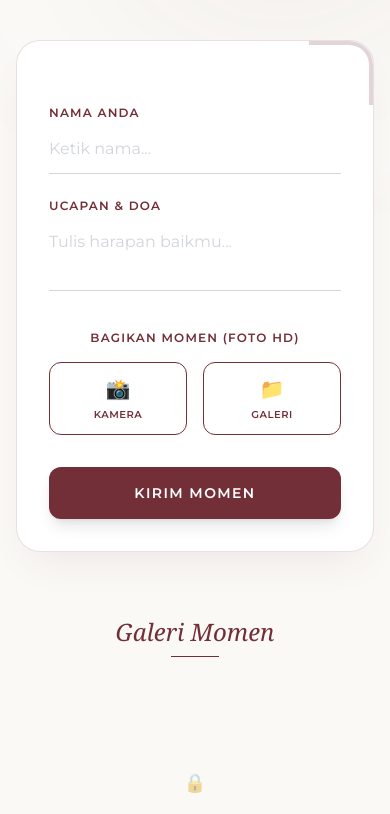
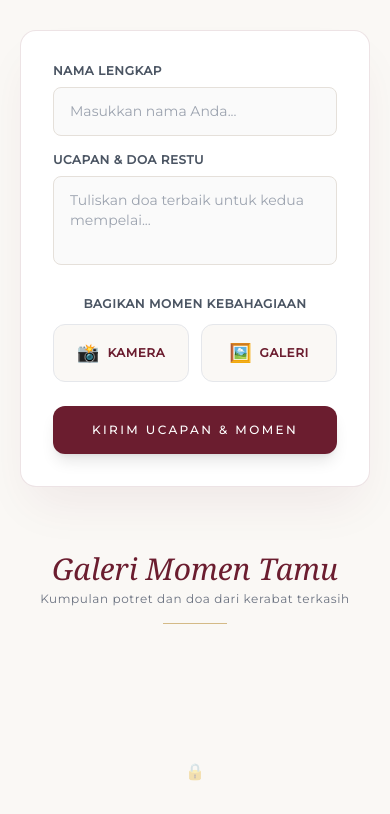
Before and after one commit to sarifarifin01/ARIFallForLINA, a plain HTML site: page index.html in a window 390 px wide. Shown: the part 175-989 px from the top of the page. Drawn offline with nearby package versions, Linux system fonts and the light colour scheme; no server answers; a web font is replaced by a local one.

Commit message:
Update index.html

```diff
--- a/index.html
+++ b/index.html
@@ -3,118 +3,134 @@
 <head>
     <meta charset="UTF-8">
     <meta name="viewport" content="width=device-width, initial-scale=1.0">
-    <title>Buku Tamu Digital - Wedding</title>
+    <title>The Wedding Celebration - Lina & Sarif</title>
     <script src="https://cdn.tailwindcss.com"></script>
-    <link href="https://fonts.googleapis.com/css2?family=Playfair+Display:ital,wght@0,500;0,700;1,500&family=Montserrat:wght@300;400;500;600&display=swap" rel="stylesheet">
+    <link href="https://fonts.googleapis.com/css2?family=Cormorant+Garamond:ital,wght@0,400;0,600;1,400&family=Montserrat:wght@300;400;500&display=swap" rel="stylesheet">
 
     <!-- Load Firebase -->
     <script src="https://www.gstatic.com/firebasejs/8.10.1/firebase-app.js"></script>
     <script src="https://www.gstatic.com/firebasejs/8.10.1/firebase-firestore.js"></script>
 
     <style>
-        :root { --maroon: #722F37; --maroon-dark: #521f25; }
-        body { font-family: 'Montserrat', sans-serif; background-color: #FAF9F6; color: #333; }
-        .font-serif { font-family: 'Playfair Display', serif; }
+        :root {
+            --maroon: #6B1D2F;
+            --maroon-dark: #4A1320;
+            --cream: #FAF8F5;
+            --gold: #C5A059;
+        }
+        body { font-family: 'Montserrat', sans-serif; background-color: var(--cream); color: #2C2C2C; }
+        .font-serif { font-family: 'Cormorant Garamond', serif; }
+
         .text-maroon { color: var(--maroon); }
         .bg-maroon { background-color: var(--maroon); }
         .border-maroon { border-color: var(--maroon); }
 
-        /* Elemen Kaca & Bayangan Lembut */
-        .card-elegant {
+        /* Kartu Kaca Mewah */
+        .card-luxury {
             background: #FFFFFF;
-            border: 1px solid rgba(114, 47, 55, 0.15);
-            box-shadow: 0 20px 40px -15px rgba(114, 47, 55, 0.1);
+            border: 1px solid rgba(107, 29, 47, 0.12);
+            box-shadow: 0 25px 50px -12px rgba(107, 29, 47, 0.08);
+            position: relative;
         }
 
-        /* Layout Galeri */
+        /* Layout Galeri Masonry */
         .masonry-grid { column-count: 1; column-gap: 1.5rem; }
         @media (min-width: 640px) { .masonry-grid { column-count: 2; } }
-        .masonry-item { break-inside: avoid; margin-bottom: 1.5rem; }
+        .masonry-item { break-inside: avoid; margin-bottom: 1.5rem; animation: fadeIn 0.8s ease forwards; }
 
-        /* Input Elegan Minimalis */
-        .input-elegant {
-            background: transparent;
-            border: none;
-            border-bottom: 1px solid #d1d5db;
-            border-radius: 0;
-            padding: 0.75rem 0;
+        @keyframes fadeIn {
+            from { opacity: 0; transform: translateY(15px); }
+            to { opacity: 1; transform: translateY(0); }
+        }
+
+        /* Garis Input Elegan */
+        .input-luxury {
+            background: #FAFAFA;
+            border: 1px solid #E5E0DA;
+            border-radius: 8px;
+            padding: 0.85rem 1rem;
             transition: all 0.3s ease;
         }
-        .input-elegant:focus {
+        .input-luxury:focus {
             outline: none;
-            border-bottom: 2px solid var(--maroon);
+            border-color: var(--maroon);
+            box-shadow: 0 0 0 3px rgba(107, 29, 47, 0.05);
+            background: #FFFFFF;
         }
     </style>
 </head>
-<body class="relative min-h-screen pb-12">
+<body class="relative min-h-screen pb-20 selection:bg-[#6B1D2F] selection:text-white">
 
-    <!-- Ornamen Abstrak Latar Belakang -->
-    <div class="fixed top-0 left-0 w-full h-2 bg-maroon z-50"></div>
-    <div class="fixed top-[-10%] right-[-5%] w-64 h-64 bg-[#722F37] rounded-full mix-blend-multiply filter blur-[100px] opacity-10 z-0 pointer-events-none"></div>
+    <!-- Garis Aksen Mewah di Atas -->
+    <div class="fixed top-0 left-0 w-full h-1.5 bg-gradient-to-r from-[var(--maroon)] via-[var(--gold)] to-[var(--maroon)] z-50"></div>
 
-    <div class="max-w-2xl mx-auto p-4 sm:p-6 relative z-10 mt-10">
+    <div class="max-w-xl mx-auto px-5 pt-12 sm:pt-16 relative z-10">
 
-        <!-- Header -->
+        <!-- Header Undangan -->
         <div class="text-center mb-12">
-            <p class="text-[10px] sm:text-xs text-gray-500 tracking-[0.4em] uppercase font-semibold mb-3">The Wedding Celebration Of</p>
-            <h1 class="text-5xl sm:text-6xl font-serif font-bold text-maroon mb-2">
+            <span class="text-[11px] tracking-[0.4em] uppercase text-[var(--gold)] font-medium block mb-3">The Wedding Celebration of</span>
+            <h1 class="text-5xl sm:text-6xl font-serif italic text-maroon font-semibold mb-3">
                 Lina & Sarif
             </h1>
-            <p class="text-sm sm:text-base text-[#722F37]/70 font-medium tracking-widest mt-4">#ARIFallForLINA</p>
+            <div class="flex items-center justify-center gap-3 my-4">
+                <div class="h-[1px] w-12 bg-[var(--gold)] opacity-60"></div>
+                <span class="text-xs tracking-[0.3em] uppercase text-gray-500 font-medium">#ARIFallForLINA</span>
+                <div class="h-[1px] w-12 bg-[var(--gold)] opacity-60"></div>
+            </div>
         </div>
 
-        <!-- Form Input -->
-        <form id="guestForm" class="card-elegant p-8 sm:p-10 rounded-3xl mb-16 space-y-8 relative overflow-hidden">
-            <!-- Dekorasi Sudut -->
-            <div class="absolute top-0 right-0 w-16 h-16 border-t-4 border-r-4 border-maroon opacity-20 rounded-tr-3xl"></div>
-
-            <div class="space-y-6 relative z-10">
+        <!-- Form Input Kartu Mewah -->
+        <form id="guestForm" class="card-luxury p-8 sm:p-10 rounded-2xl mb-16 space-y-6">
+            <div class="space-y-4">
                 <div>
-                    <label class="block text-xs font-semibold tracking-widest text-maroon uppercase mb-1">Nama Anda</label>
-                    <input type="text" id="name" required class="w-full input-elegant text-gray-800 placeholder-gray-300" placeholder="Ketik nama...">
+                    <label class="block text-xs font-semibold tracking-wider text-gray-600 uppercase mb-2">Nama Lengkap</label>
+                    <input type="text" id="name" required class="w-full input-luxury text-gray-800 text-sm" placeholder="Masukkan nama Anda...">
                 </div>
                 <div>
-                    <label class="block text-xs font-semibold tracking-widest text-maroon uppercase mb-1">Ucapan & Doa</label>
-                    <textarea id="message" required rows="2" class="w-full input-elegant text-gray-800 placeholder-gray-300 resize-none" placeholder="Tulis harapan baikmu..."></textarea>
+                    <label class="block text-xs font-semibold tracking-wider text-gray-600 uppercase mb-2">Ucapan & Doa Restu</label>
+                    <textarea id="message" required rows="3" class="w-full input-luxury text-gray-800 text-sm resize-none" placeholder="Tuliskan doa terbaik untuk kedua mempelai..."></textarea>
                 </div>
             </div>
 
-            <!-- Area Unggah Foto HD -->
-            <div class="relative z-10">
-                <label class="block text-xs font-semibold tracking-widest text-maroon uppercase mb-4 text-center">Bagikan Momen (Foto HD)</label>
+            <!-- Bagian Unggah Foto -->
+            <div>
+                <label class="block text-xs font-semibold tracking-wider text-gray-600 uppercase mb-3 text-center">Bagikan Momen Kebahagiaan</label>
 
                 <input type="file" id="photoCamera" accept="image/*" capture="environment" class="hidden" onchange="previewFile('photoCamera')">
                 <input type="file" id="photoGallery" accept="image/*" class="hidden" onchange="previewFile('photoGallery')">
 
-                <div class="flex gap-4">
-                    <button type="button" onclick="document.getElementById('photoCamera').click()" class="flex-1 bg-white border border-maroon text-maroon hover:bg-[#722F37] hover:text-white p-3 rounded-xl flex flex-col items-center justify-center gap-1 transition duration-300">
-                        <span class="text-xl">📸</span>
-                        <span class="text-[10px] font-bold tracking-wider uppercase">Kamera</span>
+                <div class="grid grid-cols-2 gap-3">
+                    <button type="button" onclick="document.getElementById('photoCamera').click()" class="bg-[#FAF8F5] border border-[var(--maroon)]/20 hover:border-[var(--maroon)] text-maroon py-3.5 px-4 rounded-xl flex items-center justify-center gap-2 transition duration-300 group">
+                        <span class="text-lg group-hover:scale-110 transition">📸</span>
+                        <span class="text-xs font-semibold tracking-wider uppercase">Kamera</span>
                     </button>
-                    <button type="button" onclick="document.getElementById('photoGallery').click()" class="flex-1 bg-white border border-maroon text-maroon hover:bg-[#722F37] hover:text-white p-3 rounded-xl flex flex-col items-center justify-center gap-1 transition duration-300">
-                        <span class="text-xl">📁</span>
-                        <span class="text-[10px] font-bold tracking-wider uppercase">Galeri</span>
+                    <button type="button" onclick="document.getElementById('photoGallery').click()" class="bg-[#FAF8F5] border border-[var(--maroon)]/20 hover:border-[var(--maroon)] text-maroon py-3.5 px-4 rounded-xl flex items-center justify-center gap-2 transition duration-300 group">
+                        <span class="text-lg group-hover:scale-110 transition">🖼️</span>
+                        <span class="text-xs font-semibold tracking-wider uppercase">Galeri</span>
                     </button>
                 </div>
-                <p id="file-status" class="text-xs text-maroon text-center font-medium mt-3 hidden">✓ Foto disiapkan</p>
+                <div id="file-status" class="hidden mt-3 text-center">
+                    <span class="inline-block bg-[var(--maroon)]/10 text-maroon text-[11px] font-medium px-3 py-1 rounded-full">✓ Foto HD siap dibagikan</span>
+                </div>
             </div>
 
-            <button type="submit" id="btnSubmit" class="w-full bg-maroon text-white font-semibold text-sm tracking-widest uppercase py-4 rounded-xl mt-4 shadow-lg hover:shadow-xl hover:bg-[#521f25] transition duration-300 relative z-10">
-                Kirim Momen
+            <button type="submit" id="btnSubmit" class="w-full bg-maroon text-white font-medium text-xs tracking-[0.2em] uppercase py-4 rounded-xl shadow-lg hover:bg-[var(--maroon-dark)] transition duration-300 mt-2">
+                Kirim Ucapan & Momen
             </button>
         </form>
 
-        <!-- Galeri -->
-        <div class="text-center mb-8">
-            <h2 class="text-2xl font-serif italic text-maroon">Galeri Momen</h2>
-            <div class="w-12 h-[1px] bg-maroon mx-auto mt-2"></div>
+        <!-- Seksi Galeri -->
+        <div class="text-center mb-10">
+            <h2 class="text-3xl font-serif italic text-maroon">Galeri Momen Tamu</h2>
+            <p class="text-xs text-gray-500 tracking-wider mt-1">Kumpulan potret dan doa dari kerabat terkasih</p>
+            <div class="w-16 h-[1px] bg-[var(--gold)] mx-auto mt-4 opacity-70"></div>
         </div>
 
         <div id="gallery" class="masonry-grid"></div>
 
-        <!-- Tombol Rahasia Admin (Hanya Gembok Tanpa Teks) -->
-        <div class="text-center mt-20 pb-4">
-            <button onclick="adminLogin()" class="text-gray-300 hover:text-maroon transition text-lg opacity-40 hover:opacity-100">
+        <!-- Tombol Gembok Admin (Tanpa Teks Apapun) -->
+        <div class="text-center mt-24 pb-6">
+            <button onclick="adminLogin()" class="text-gray-300 hover:text-maroon transition text-base opacity-30 hover:opacity-100 focus:outline-none">
                 🔒
             </button>
         </div>
@@ -133,7 +149,7 @@
         const db = firebase.firestore();
 
         let myPosts = JSON.parse(localStorage.getItem('guestbook_my_posts')) || [];
-        let isAdmin = localStorage.getItem('guestbook_admin') === 'sarifarifin1901@gmail.com';
+        let isAdmin = localStorage.getItem('guestbook_admin'] === 'sarifarifin1901@gmail.com';
         let selectedFile = null;
 
         window.previewFile = function(inputId) {
@@ -143,10 +159,9 @@
             }
         }
 
-        // Login Admin Tanpa Teks Keterangan
         window.adminLogin = function() {
             if (isAdmin) return;
-            const email = prompt(""); // Pop-up kosong tanpa instruksi
+            const email = prompt("");
             if (email === 'sarifarifin1901@gmail.com') {
                 localStorage.setItem('guestbook_admin', email);
                 location.reload();
@@ -185,7 +200,7 @@
         document.getElementById('guestForm').addEventListener('submit', async (e) => {
             e.preventDefault();
             const btn = document.getElementById('btnSubmit');
-            btn.innerHTML = "Memproses...";
+            btn.innerHTML = "Memproses Momen...";
             btn.disabled = true;
 
             const name = document.getElementById('name').value;
@@ -221,19 +236,19 @@
                 selectedFile = null;
                 document.getElementById('file-status').classList.add('hidden');
             } catch (error) {
-                alert("Error: " + error.message);
+                alert("Gagal mengirim: " + error.message);
             }
 
-            btn.innerHTML = "Kirim Momen";
+            btn.innerHTML = "Kirim Ucapan & Momen";
             btn.disabled = false;
         });
 
         window.deletePost = async function(docId) {
-            if (confirm("Hapus?")) {
+            if (confirm("Hapus momen ini?")) {
                 try {
                     await db.collection("guestbook").doc(docId).delete();
                 } catch (error) {
-                    alert("Error: " + error.message);
+                    alert("Gagal menghapus: " + error.message);
                 }
             }
         };
@@ -250,17 +265,17 @@
                 const canDelete = isMyPost || isAdmin;
 
                 const deleteBtnHtml = canDelete
-                    ? `<button onclick="deletePost('${docId}')" class="text-xs text-red-700 bg-red-100 hover:bg-red-200 px-2 py-1 rounded transition">✕</button>`
+                    ? `<button onclick="deletePost('${docId}')" class="text-xs text-red-700 bg-red-50 hover:bg-red-100 px-2.5 py-1 rounded-md transition font-medium">Hapus</button>`
                     : ``;
 
                 gallery.innerHTML += `
-                    <div class="masonry-item card-elegant p-5 rounded-2xl">
+                    <div class="masonry-item card-luxury p-5 rounded-xl">
                         <div class="flex justify-between items-start mb-3">
-                            <p class="font-bold text-maroon text-lg font-serif">${data.name}</p>
+                            <h3 class="font-serif font-bold text-maroon text-lg">${data.name}</h3>
                             ${deleteBtnHtml}
                         </div>
-                        <p class="text-sm text-gray-700 leading-relaxed font-medium italic mb-4">"${data.message}"</p>
-                        ${data.photoUrl ? `<img src="${data.photoUrl}" class="w-full rounded-xl shadow-sm border border-gray-100 object-cover">` : ''}
+                        <p class="text-sm text-gray-700 leading-relaxed font-light italic mb-4">"${data.message}"</p>
+                        ${data.photoUrl ? `<div class="overflow-hidden rounded-lg border border-gray-100"><img src="${data.photoUrl}" class="w-full object-cover hover:scale-105 transition duration-500"></div>` : ''}
                     </div>
                 `;
             });
```
